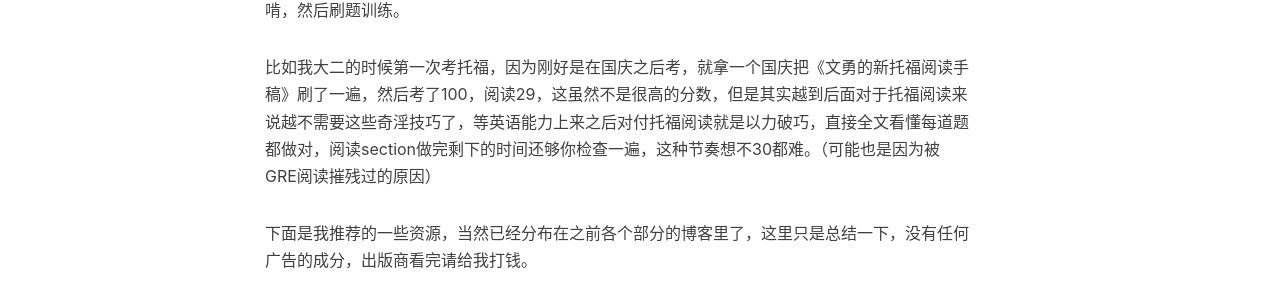
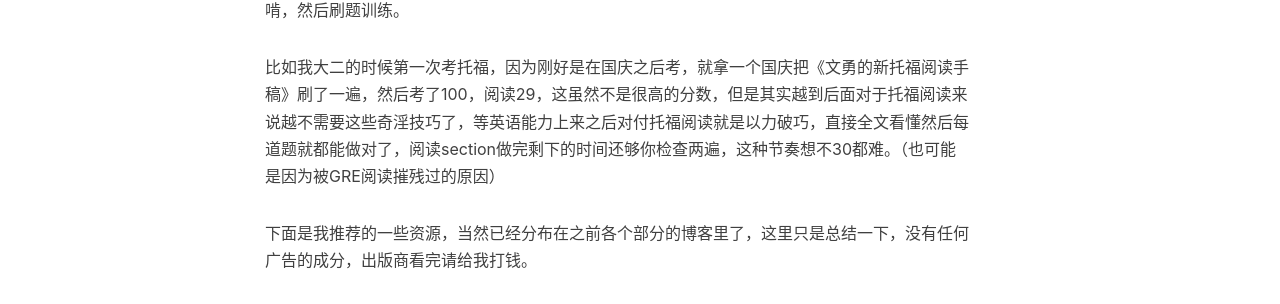
Before and after one commit to MessiahChen/MessiahChen.github.io, a Jekyll site: the page built from _posts/2020-09-16-TG-Summary.markdown, in a window 1280 px wide. Shown: the part 913-1217 px from the top of the page. Built offline with Jekyll 4.4.1, drawn with Linux system fonts in a browser that asks for light colours; nearby versions of some CDN libraries; comment, search, counter and statistics services are not loaded.

Commit message:
update writing

```diff
--- a/_posts/2020-09-16-TG-Summary.markdown
+++ b/_posts/2020-09-16-TG-Summary.markdown
@@ -28,7 +28,7 @@ GRE: 326 + 3.5 (V: 160, Q: 166) 数学给中国人丢脸了QAQ
 
 对于有一定的自学能力的同学，我非常不建议托福报班，因为报班之后学了几节课后面几乎全是讲解题目了，这样的话自己刷题不香吗，效率还高。GRE更不用说了，本身就是背单词刷题的一门考试，看一些网上的方法论之后就可以直接刷题了。所以我个人的备考建议是找到好书或者网上的好资源来啃，然后刷题训练。
 
-比如我大二的时候第一次考托福，因为刚好是在国庆之后考，就拿一个国庆把《文勇的新托福阅读手稿》刷了一遍，然后考了100，阅读29，这虽然不是很高的分数，但是其实越到后面对于托福阅读来说越不需要这些奇淫技巧了，等英语能力上来之后对付托福阅读就是以力破巧，直接全文看懂每道题都做对，阅读section做完剩下的时间还够你检查一遍，这种节奏想不30都难。（可能也是因为被GRE阅读摧残过的原因）
+比如我大二的时候第一次考托福，因为刚好是在国庆之后考，就拿一个国庆把《文勇的新托福阅读手稿》刷了一遍，然后考了100，阅读29，这虽然不是很高的分数，但是其实越到后面对于托福阅读来说越不需要这些奇淫技巧了，等英语能力上来之后对付托福阅读就是以力破巧，直接全文看懂然后每道题就都能做对了，阅读section做完剩下的时间还够你检查两遍，这种节奏想不30都难。（也可能是因为被GRE阅读摧残过的原因）
 
 下面是我推荐的一些资源，当然已经分布在之前各个部分的博客里了，这里只是总结一下，没有任何广告的成分，出版商看完请给我打钱。
 
```
